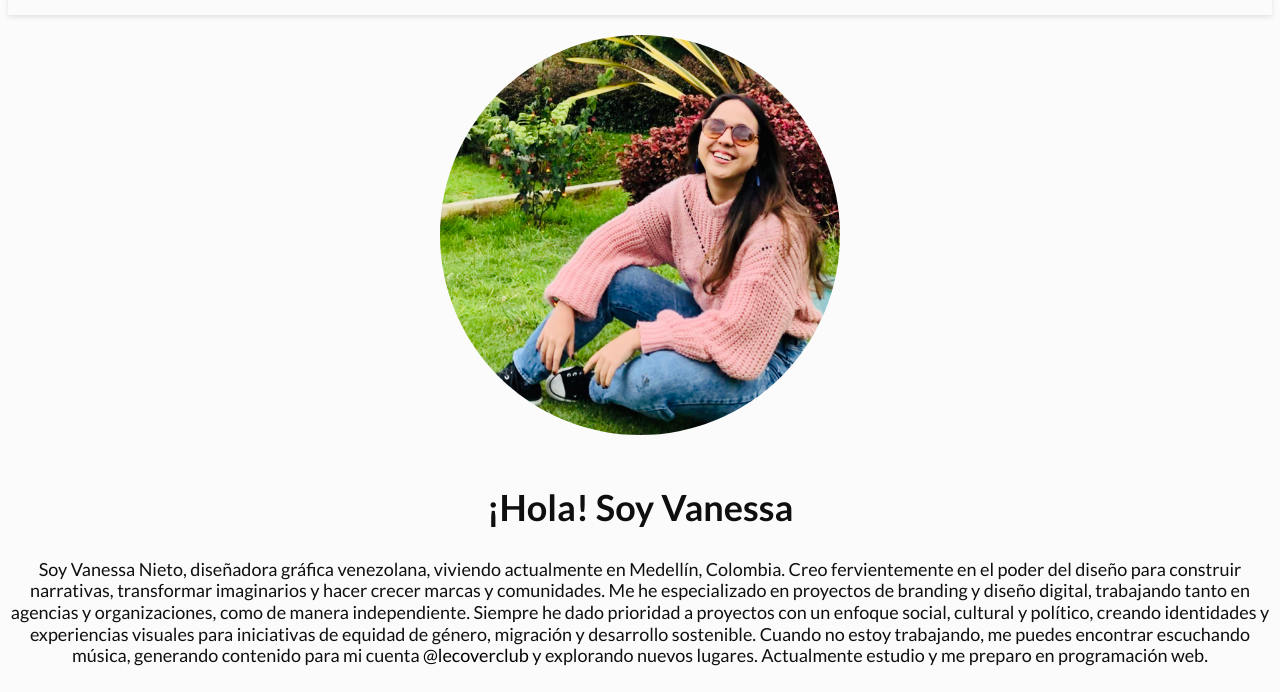
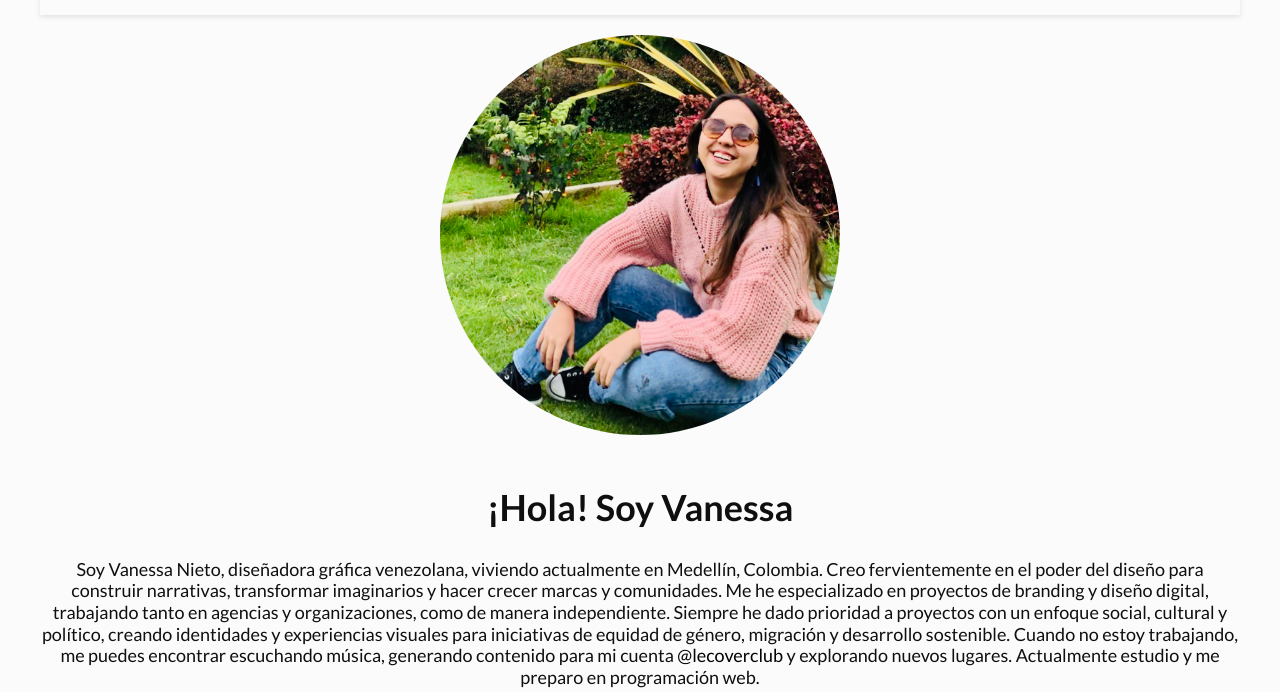
Before and after one commit to vnessanieto/primerproyecto, a plain HTML site: page img/index.html in a window 1280 px wide. Shown: the part 83-775 px from the top of the page. Drawn offline with Linux system fonts and the light colour scheme.

Commit message:
cambios6

```diff
--- a/css/styles copy.css
+++ b/css/styles copy.css
@@ -33,6 +33,11 @@ a {
 *  el margin: auto; para tenerlo centrado fácilmente ;)
 */
 
+main {
+    max-width: 1200px;
+    margin: auto;
+}
+
 header {
     height: 90px;
     display: flex;
@@ -45,24 +50,24 @@ body {
     background-color: #fbfbfb;
 }
 
-  .logo img {
+ .logo img {
     height: 50px;
     margin-right: 0 20px;
   }
 
-  nav {
+nav {
     font-family: 'Lato', sans-serif;
     margin-left: 0 15px;
   }
 
-  ul {
+ul {
     list-style: none;
     display: flex;
     justify-content: center;
     align-items: center;
   }
 
-  li {
+li {
     margin: 0 15px;
   }
 
--- a/img/index.html
+++ b/img/index.html
@@ -9,6 +9,7 @@
     <!-- CSS -->
     <link rel="stylesheet" href="/css/styles copy.css">
 
+<main>
     <header>
     <div class="logo">
         <img src="Logo-Vane.png" alt="Logo">
@@ -80,4 +81,5 @@
     <!-- En este archivo escriban su HTML -->
 
 </body>
+</main>
 </html>
```
